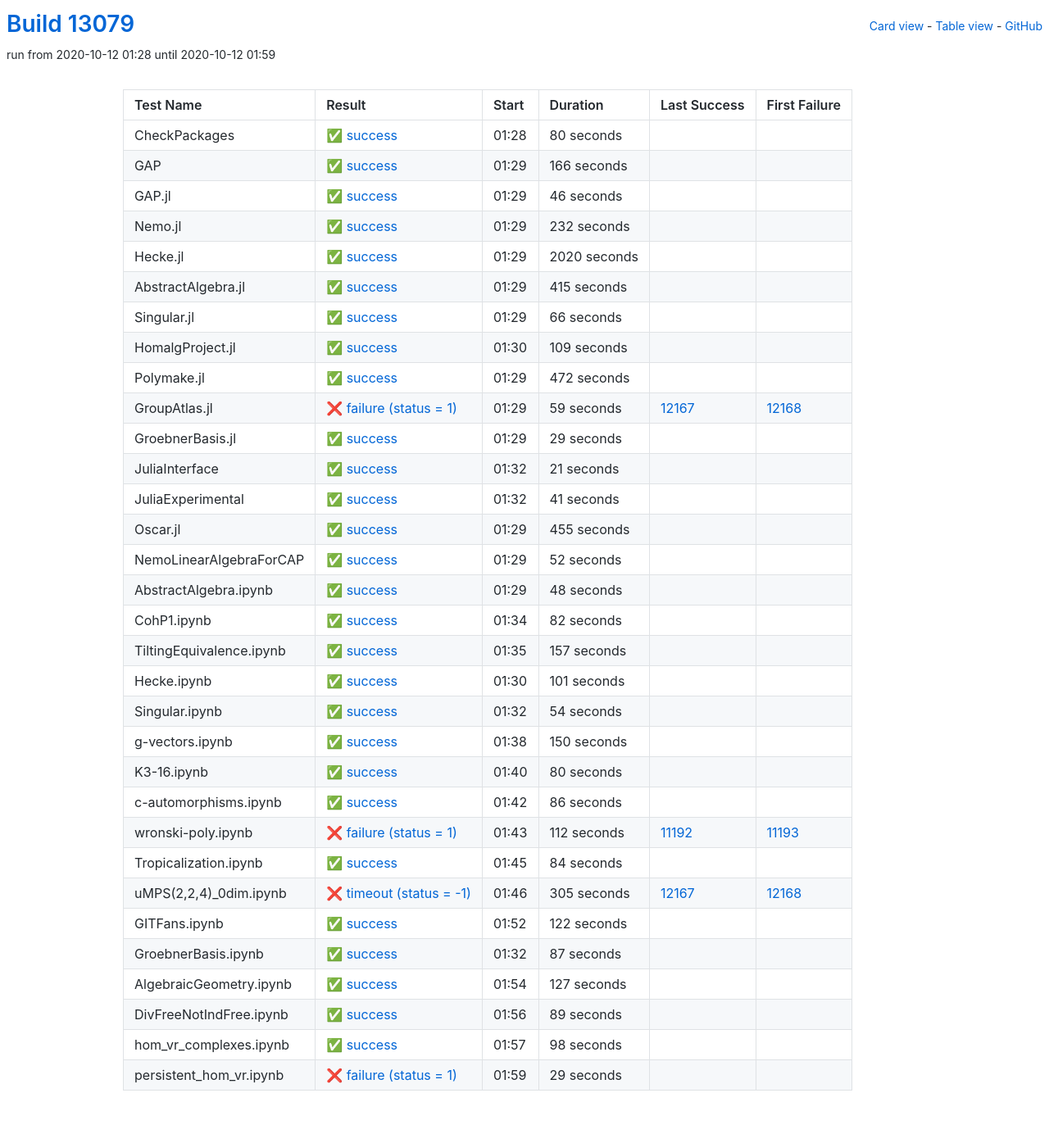
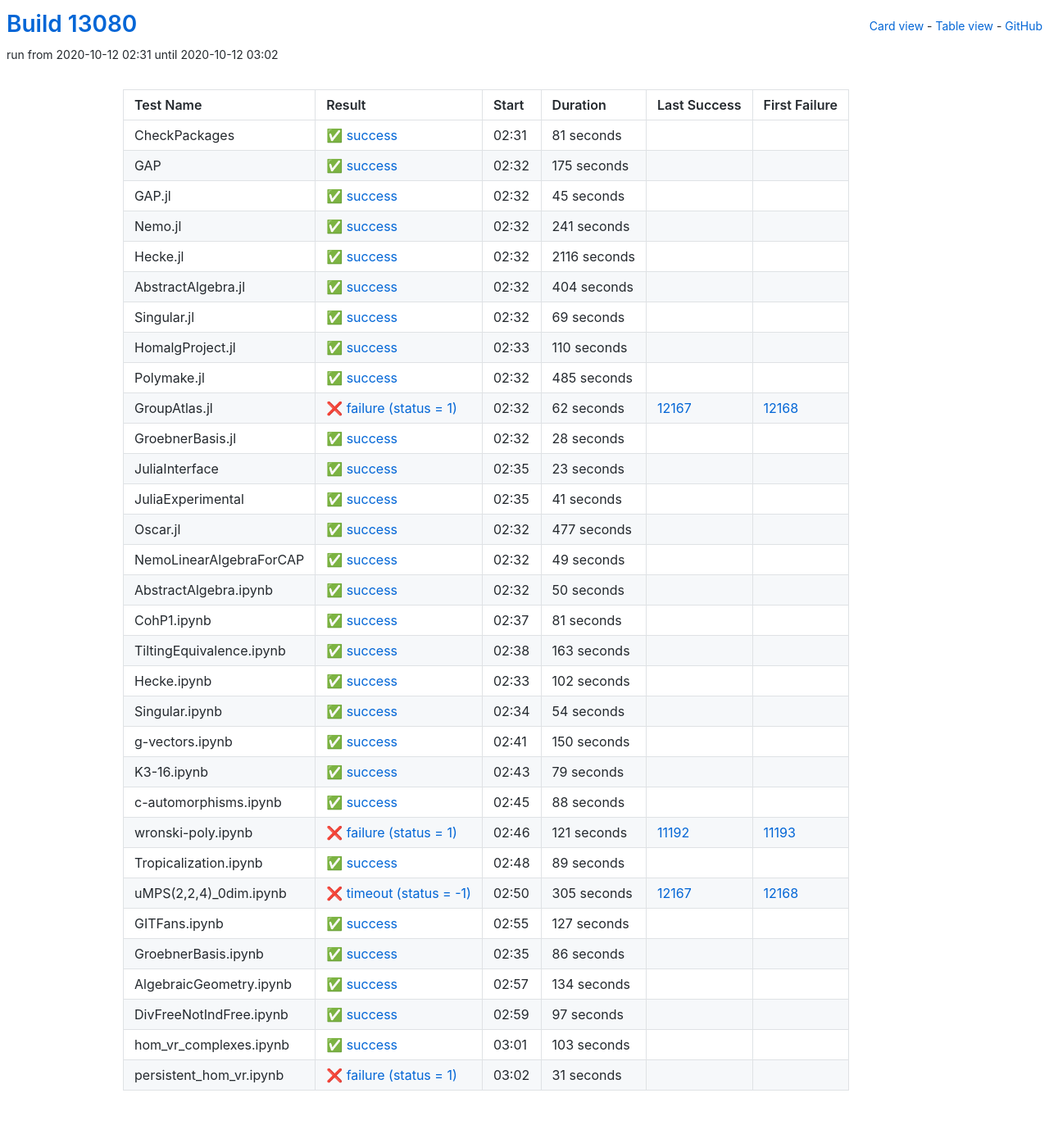
Before and after one commit to oscar-system/oscar-ci-status, a Jekyll site: the page built from table.html, in a window 1280 px wide. Shown: the whole page at 82% size. Built offline with Jekyll 4.4.1, drawn with Linux system fonts in a browser that asks for light colours.

Commit message:
Build #13080

```diff
--- a/_data/ci.yml
+++ b/_data/ci.yml
@@ -1,6 +1,6 @@
 ---
-build: 13079
-build_url: https://oscarci.mathematik.uni-kl.de/job/oscar/13079/
+build: 13080
+build_url: https://oscarci.mathematik.uni-kl.de/job/oscar/13080/
 job: oscar
 organization: oscar-system
 repo: oscar-ci-status
@@ -8,152 +8,152 @@
 tests:
 - name: CheckPackages
   id: checkpackages
-  log: https://oscarci.mathematik.uni-kl.de/job/oscar/13079/artifact/logs/build-13079/CheckPackages.log
-  start: 2020-10-12 01:28
+  log: https://oscarci.mathematik.uni-kl.de/job/oscar/13080/artifact/logs/build-13080/CheckPackages.log
+  start: 2020-10-12 02:31
   success: true
   exitcode: 0
   status: success
-  duration: 80
+  duration: 81
   last_success: false
   last_success_url:
   first_failure: false
   first_failure_url:
 - name: GAP
   id: gap
-  log: https://oscarci.mathematik.uni-kl.de/job/oscar/13079/artifact/logs/build-13079/GAP.log
-  start: 2020-10-12 01:29
+  log: https://oscarci.mathematik.uni-kl.de/job/oscar/13080/artifact/logs/build-13080/GAP.log
+  start: 2020-10-12 02:32
   success: true
   exitcode: 0
   status: success
-  duration: 166
+  duration: 175
   last_success: false
   last_success_url:
   first_failure: false
   first_failure_url:
 - name: GAP.jl
   id: gap-jl
-  log: https://oscarci.mathematik.uni-kl.de/job/oscar/13079/artifact/logs/build-13079/GAP.jl.log
-  start: 2020-10-12 01:29
+  log: https://oscarci.mathematik.uni-kl.de/job/oscar/13080/artifact/logs/build-13080/GAP.jl.log
+  start: 2020-10-12 02:32
   success: true
   exitcode: 0
   status: success
-  duration: 46
+  duration: 45
   last_success: false
   last_success_url:
   first_failure: false
   first_failure_url:
 - name: Nemo.jl
   id: nemo-jl
-  log: https://oscarci.mathematik.uni-kl.de/job/oscar/13079/artifact/logs/build-13079/Nemo.jl.log
-  start: 2020-10-12 01:29
+  log: https://oscarci.mathematik.uni-kl.de/job/oscar/13080/artifact/logs/build-13080/Nemo.jl.log
+  start: 2020-10-12 02:32
   success: true
   exitcode: 0
   status: success
-  duration: 232
+  duration: 241
   last_success: false
   last_success_url:
   first_failure: false
   first_failure_url:
 - name: Hecke.jl
   id: hecke-jl
-  log: https://oscarci.mathematik.uni-kl.de/job/oscar/13079/artifact/logs/build-13079/Hecke.jl.log
-  start: 2020-10-12 01:29
+  log: https://oscarci.mathematik.uni-kl.de/job/oscar/13080/artifact/logs/build-13080/Hecke.jl.log
+  start: 2020-10-12 02:32
   success: true
   exitcode: 0
   status: success
-  duration: 2020
+  duration: 2116
   last_success: false
   last_success_url:
   first_failure: false
   first_failure_url:
 - name: AbstractAlgebra.jl
   id: abstractalgebra-jl
-  log: https://oscarci.mathematik.uni-kl.de/job/oscar/13079/artifact/logs/build-13079/AbstractAlgebra.jl.log
-  start: 2020-10-12 01:29
+  log: https://oscarci.mathematik.uni-kl.de/job/oscar/13080/artifact/logs/build-13080/AbstractAlgebra.jl.log
+  start: 2020-10-12 02:32
   success: true
   exitcode: 0
   status: success
-  duration: 415
+  duration: 404
   last_success: false
   last_success_url:
   first_failure: false
   first_failure_url:
 - name: Singular.jl
   id: singular-jl
-  log: https://oscarci.mathematik.uni-kl.de/job/oscar/13079/artifact/logs/build-13079/Singular.jl.log
-  start: 2020-10-12 01:29
+  log: https://oscarci.mathematik.uni-kl.de/job/oscar/13080/artifact/logs/build-13080/Singular.jl.log
+  start: 2020-10-12 02:32
   success: true
   exitcode: 0
   status: success
-  duration: 66
+  duration: 69
   last_success: false
   last_success_url:
   first_failure: false
   first_failure_url:
 - name: HomalgProject.jl
   id: homalgproject-jl
-  log: https://oscarci.mathematik.uni-kl.de/job/oscar/13079/artifact/logs/build-13079/HomalgProject.jl.log
-  start: 2020-10-12 01:30
+  log: https://oscarci.mathematik.uni-kl.de/job/oscar/13080/artifact/logs/build-13080/HomalgProject.jl.log
+  start: 2020-10-12 02:33
   success: true
   exitcode: 0
   status: success
-  duration: 109
+  duration: 110
   last_success: false
   last_success_url:
   first_failure: false
   first_failure_url:
 - name: Polymake.jl
   id: polymake-jl
-  log: https://oscarci.mathematik.uni-kl.de/job/oscar/13079/artifact/logs/build-13079/Polymake.jl.log
-  start: 2020-10-12 01:29
+  log: https://oscarci.mathematik.uni-kl.de/job/oscar/13080/artifact/logs/build-13080/Polymake.jl.log
+  start: 2020-10-12 02:32
   success: true
   exitcode: 0
   status: success
-  duration: 472
+  duration: 485
   last_success: false
   last_success_url:
   first_failure: false
   first_failure_url:
 - name: GroupAtlas.jl
   id: groupatlas-jl
-  log: https://oscarci.mathematik.uni-kl.de/job/oscar/13079/artifact/logs/build-13079/GroupAtlas.jl.log
-  start: 2020-10-12 01:29
+  log: https://oscarci.mathematik.uni-kl.de/job/oscar/13080/artifact/logs/build-13080/GroupAtlas.jl.log
+  start: 2020-10-12 02:32
   success: false
   exitcode: 1
   status: failure
-  duration: 59
+  duration: 62
   last_success: 12167
   last_success_url: https://oscarci.mathematik.uni-kl.de/job/oscar/12167/
   first_failure: 12168
   first_failure_url: https://oscarci.mathematik.uni-kl.de/job/oscar/12168/
 - name: GroebnerBasis.jl
   id: groebnerbasis-jl
-  log: https://oscarci.mathematik.uni-kl.de/job/oscar/13079/artifact/logs/build-13079/GroebnerBasis.jl.log
-  start: 2020-10-12 01:29
+  log: https://oscarci.mathematik.uni-kl.de/job/oscar/13080/artifact/logs/build-13080/GroebnerBasis.jl.log
+  start: 2020-10-12 02:32
   success: true
   exitcode: 0
   status: success
-  duration: 29
+  duration: 28
   last_success: false
   last_success_url:
   first_failure: false
   first_failure_url:
 - name: JuliaInterface
   id: juliainterface
-  log: https://oscarci.mathematik.uni-kl.de/job/oscar/13079/artifact/logs/build-13079/JuliaInterface.log
-  start: 2020-10-12 01:32
+  log: https://oscarci.mathematik.uni-kl.de/job/oscar/13080/artifact/logs/build-13080/JuliaInterface.log
+  start: 2020-10-12 02:35
   success: true
   exitcode: 0
   status: success
-  duration: 21
+  duration: 23
   last_success: false
   last_success_url:
   first_failure: false
   first_failure_url:
 - name: JuliaExperimental
   id: juliaexperimental
-  log: https://oscarci.mathematik.uni-kl.de/job/oscar/13079/artifact/logs/build-13079/JuliaExperimental.log
-  start: 2020-10-12 01:32
+  log: https://oscarci.mathematik.uni-kl.de/job/oscar/13080/artifact/logs/build-13080/JuliaExperimental.log
+  start: 2020-10-12 02:35
   success: true
   exitcode: 0
   status: success
@@ -164,80 +164,80 @@
   first_failure_url:
 - name: Oscar.jl
   id: oscar-jl
-  log: https://oscarci.mathematik.uni-kl.de/job/oscar/13079/artifact/logs/build-13079/Oscar.jl.log
-  start: 2020-10-12 01:29
+  log: https://oscarci.mathematik.uni-kl.de/job/oscar/13080/artifact/logs/build-13080/Oscar.jl.log
+  start: 2020-10-12 02:32
   success: true
   exitcode: 0
   status: success
-  duration: 455
+  duration: 477
   last_success: false
   last_success_url:
   first_failure: false
   first_failure_url:
 - name: NemoLinearAlgebraForCAP
   id: nemolinearalgebraforcap
-  log: https://oscarci.mathematik.uni-kl.de/job/oscar/13079/artifact/logs/build-13079/NemoLinearAlgebraForCAP.log
-  start: 2020-10-12 01:29
+  log: https://oscarci.mathematik.uni-kl.de/job/oscar/13080/artifact/logs/build-13080/NemoLinearAlgebraForCAP.log
+  start: 2020-10-12 02:32
   success: true
   exitcode: 0
   status: success
-  duration: 52
+  duration: 49
   last_success: false
   last_success_url:
   first_failure: false
   first_failure_url:
 - name: AbstractAlgebra.ipynb
   id: abstractalgebra-ipynb
-  log: https://oscarci.mathematik.uni-kl.de/job/oscar/13079/artifact/logs/build-13079/AbstractAlgebra.ipynb.log
-  start: 2020-10-12 01:29
+  log: https://oscarci.mathematik.uni-kl.de/job/oscar/13080/artifact/logs/build-13080/AbstractAlgebra.ipynb.log
+  start: 2020-10-12 02:32
   success: true
   exitcode: 0
   status: success
-  duration: 48
+  duration: 50
   last_success: false
   last_success_url:
   first_failure: false
   first_failure_url:
 - name: CohP1.ipynb
   id: cohp1-ipynb
-  log: https://oscarci.mathematik.uni-kl.de/job/oscar/13079/artifact/logs/build-13079/CohP1.ipynb.log
-  start: 2020-10-12 01:34
+  log: https://oscarci.mathematik.uni-kl.de/job/oscar/13080/artifact/logs/build-13080/CohP1.ipynb.log
+  start: 2020-10-12 02:37
   success: true
   exitcode: 0
   status: success
-  duration: 82
+  duration: 81
   last_success: false
   last_success_url:
   first_failure: false
   first_failure_url:
 - name: TiltingEquivalence.ipynb
   id: tiltingequivalence-ipynb
-  log: https://oscarci.mathematik.uni-kl.de/job/oscar/13079/artifact/logs/build-13079/TiltingEquivalence.ipynb.log
-  start: 2020-10-12 01:35
+  log: https://oscarci.mathematik.uni-kl.de/job/oscar/13080/artifact/logs/build-13080/TiltingEquivalence.ipynb.log
+  start: 2020-10-12 02:38
   success: true
   exitcode: 0
   status: success
-  duration: 157
+  duration: 163
   last_success: false
   last_success_url:
   first_failure: false
   first_failure_url:
 - name: Hecke.ipynb
   id: hecke-ipynb
-  log: https://oscarci.mathematik.uni-kl.de/job/oscar/13079/artifact/logs/build-13079/Hecke.ipynb.log
-  start: 2020-10-12 01:30
+  log: https://oscarci.mathematik.uni-kl.de/job/oscar/13080/artifact/logs/build-13080/Hecke.ipynb.log
+  start: 2020-10-12 02:33
   success: true
   exitcode: 0
   status: success
-  duration: 101
+  duration: 102
   last_success: false
   last_success_url:
   first_failure: false
   first_failure_url:
 - name: Singular.ipynb
   id: singular-ipynb
-  log: https://oscarci.mathematik.uni-kl.de/job/oscar/13079/artifact/logs/build-13079/Singular.ipynb.log
-  start: 2020-10-12 01:32
+  log: https://oscarci.mathematik.uni-kl.de/job/oscar/13080/artifact/logs/build-13080/Singular.ipynb.log
+  start: 2020-10-12 02:34
   success: true
   exitcode: 0
   status: success
@@ -248,8 +248,8 @@
   first_failure_url:
 - name: g-vectors.ipynb
   id: g-vectors-ipynb
-  log: https://oscarci.mathematik.uni-kl.de/job/oscar/13079/artifact/logs/build-13079/g-vectors.ipynb.log
-  start: 2020-10-12 01:38
+  log: https://oscarci.mathematik.uni-kl.de/job/oscar/13080/artifact/logs/build-13080/g-vectors.ipynb.log
+  start: 2020-10-12 02:41
   success: true
   exitcode: 0
   status: success
@@ -260,56 +260,56 @@
   first_failure_url:
 - name: K3-16.ipynb
   id: k3-16-ipynb
-  log: https://oscarci.mathematik.uni-kl.de/job/oscar/13079/artifact/logs/build-13079/K3-16.ipynb.log
-  start: 2020-10-12 01:40
+  log: https://oscarci.mathematik.uni-kl.de/job/oscar/13080/artifact/logs/build-13080/K3-16.ipynb.log
+  start: 2020-10-12 02:43
   success: true
   exitcode: 0
   status: success
-  duration: 80
+  duration: 79
   last_success: false
   last_success_url:
   first_failure: false
   first_failure_url:
 - name: c-automorphisms.ipynb
   id: c-automorphisms-ipynb
-  log: https://oscarci.mathematik.uni-kl.de/job/oscar/13079/artifact/logs/build-13079/c-automorphisms.ipynb.log
-  start: 2020-10-12 01:42
+  log: https://oscarci.mathematik.uni-kl.de/job/oscar/13080/artifact/logs/build-13080/c-automorphisms.ipynb.log
+  start: 2020-10-12 02:45
   success: true
   exitcode: 0
   status: success
-  duration: 86
+  duration: 88
   last_success: false
   last_success_url:
   first_failure: false
   first_failure_url:
 - name: wronski-poly.ipynb
   id: wronski-poly-ipynb
-  log: https://oscarci.mathematik.uni-kl.de/job/oscar/13079/artifact/logs/build-13079/wronski-poly.ipynb.log
-  start: 2020-10-12 01:43
+  log: https://oscarci.mathematik.uni-kl.de/job/oscar/13080/artifact/logs/build-13080/wronski-poly.ipynb.log
+  start: 2020-10-12 02:46
   success: false
   exitcode: 1
   status: failure
-  duration: 112
+  duration: 121
   last_success: 11192
   last_success_url: https://oscarci.mathematik.uni-kl.de/job/oscar/11192/
   first_failure: 11193
   first_failure_url: https://oscarci.mathematik.uni-kl.de/job/oscar/11193/
 - name: Tropicalization.ipynb
   id: tropicalization-ipynb
-  log: https://oscarci.mathematik.uni-kl.de/job/oscar/13079/artifact/logs/build-13079/Tropicalization.ipynb.log
-  start: 2020-10-12 01:45
+  log: https://oscarci.mathematik.uni-kl.de/job/oscar/13080/artifact/logs/build-13080/Tropicalization.ipynb.log
+  start: 2020-10-12 02:48
   success: true
   exitcode: 0
   status: success
-  duration: 84
+  duration: 89
   last_success: false
   last_success_url:
   first_failure: false
   first_failure_url:
 - name: uMPS(2,2,4)_0dim.ipynb
   id: umps-2-2-4-0dim-ipynb
-  log: https://oscarci.mathematik.uni-kl.de/job/oscar/13079/artifact/logs/build-13079/uMPS-2-2-4-_0dim.ipynb.log
-  start: 2020-10-12 01:46
+  log: https://oscarci.mathematik.uni-kl.de/job/oscar/13080/artifact/logs/build-13080/uMPS-2-2-4-_0dim.ipynb.log
+  start: 2020-10-12 02:50
   success: false
   exitcode: -1
   status: timeout
@@ -320,32 +320,8 @@
   first_failure_url: https://oscarci.mathematik.uni-kl.de/job/oscar/12168/
 - name: GITFans.ipynb
   id: gitfans-ipynb
-  log: https://oscarci.mathematik.uni-kl.de/job/oscar/13079/artifact/logs/build-13079/GITFans.ipynb.log
-  start: 2020-10-12 01:52
-  success: true
-  exitcode: 0
-  status: success
-  duration: 122
-  last_success: false
-  last_success_url:
-  first_failure: false
-  first_failure_url:
-- name: GroebnerBasis.ipynb
-  id: groebnerbasis-ipynb
-  log: https://oscarci.mathematik.uni-kl.de/job/oscar/13079/artifact/logs/build-13079/GroebnerBasis.ipynb.log
-  start: 2020-10-12 01:32
-  success: true
-  exitcode: 0
-  status: success
-  duration: 87
-  last_success: false
-  last_success_url:
-  first_failure: false
-  first_failure_url:
-- name: AlgebraicGeometry.ipynb
-  id: algebraicgeometry-ipynb
-  log: https://oscarci.mathematik.uni-kl.de/job/oscar/13079/artifact/logs/build-13079/AlgebraicGeometry.ipynb.log
-  start: 2020-10-12 01:54
+  log: https://oscarci.mathematik.uni-kl.de/job/oscar/13080/artifact/logs/build-13080/GITFans.ipynb.log
+  start: 2020-10-12 02:55
   success: true
   exitcode: 0
   status: success
@@ -354,38 +330,62 @@
   last_success_url:
   first_failure: false
   first_failure_url:
-- name: DivFreeNotIndFree.ipynb
-  id: divfreenotindfree-ipynb
-  log: https://oscarci.mathematik.uni-kl.de/job/oscar/13079/artifact/logs/build-13079/DivFreeNotIndFree.ipynb.log
-  start: 2020-10-12 01:56
+- name: GroebnerBasis.ipynb
+  id: groebnerbasis-ipynb
+  log: https://oscarci.mathematik.uni-kl.de/job/oscar/13080/artifact/logs/build-13080/GroebnerBasis.ipynb.log
+  start: 2020-10-12 02:35
   success: true
   exitcode: 0
   status: success
-  duration: 89
+  duration: 86
+  last_success: false
+  last_success_url:
+  first_failure: false
+  first_failure_url:
+- name: AlgebraicGeometry.ipynb
+  id: algebraicgeometry-ipynb
+  log: https://oscarci.mathematik.uni-kl.de/job/oscar/13080/artifact/logs/build-13080/AlgebraicGeometry.ipynb.log
+  start: 2020-10-12 02:57
+  success: true
+  exitcode: 0
+  status: success
+  duration: 134
+  last_success: false
+  last_success_url:
+  first_failure: false
+  first_failure_url:
+- name: DivFreeNotIndFree.ipynb
+  id: divfreenotindfree-ipynb
+  log: https://oscarci.mathematik.uni-kl.de/job/oscar/13080/artifact/logs/build-13080/DivFreeNotIndFree.ipynb.log
+  start: 2020-10-12 02:59
+  success: true
+  exitcode: 0
+  status: success
+  duration: 97
   last_success: false
   last_success_url:
   first_failure: false
   first_failure_url:
 - name: hom_vr_complexes.ipynb
   id: hom-vr-complexes-ipynb
-  log: https://oscarci.mathematik.uni-kl.de/job/oscar/13079/artifact/logs/build-13079/hom_vr_complexes.ipynb.log
-  start: 2020-10-12 01:57
+  log: https://oscarci.mathematik.uni-kl.de/job/oscar/13080/artifact/logs/build-13080/hom_vr_complexes.ipynb.log
+  start: 2020-10-12 03:01
   success: true
   exitcode: 0
   status: success
-  duration: 98
+  duration: 103
   last_success: false
   last_success_url:
   first_failure: false
   first_failure_url:
 - name: persistent_hom_vr.ipynb
   id: persistent-hom-vr-ipynb
-  log: https://oscarci.mathematik.uni-kl.de/job/oscar/13079/artifact/logs/build-13079/persistent_hom_vr.ipynb.log
-  start: 2020-10-12 01:59
+  log: https://oscarci.mathematik.uni-kl.de/job/oscar/13080/artifact/logs/build-13080/persistent_hom_vr.ipynb.log
+  start: 2020-10-12 03:02
   success: false
   exitcode: 1
   status: failure
-  duration: 29
+  duration: 31
   last_success: false
   last_success_url:
   first_failure: false
```
Also changed, not shown: README.md.
